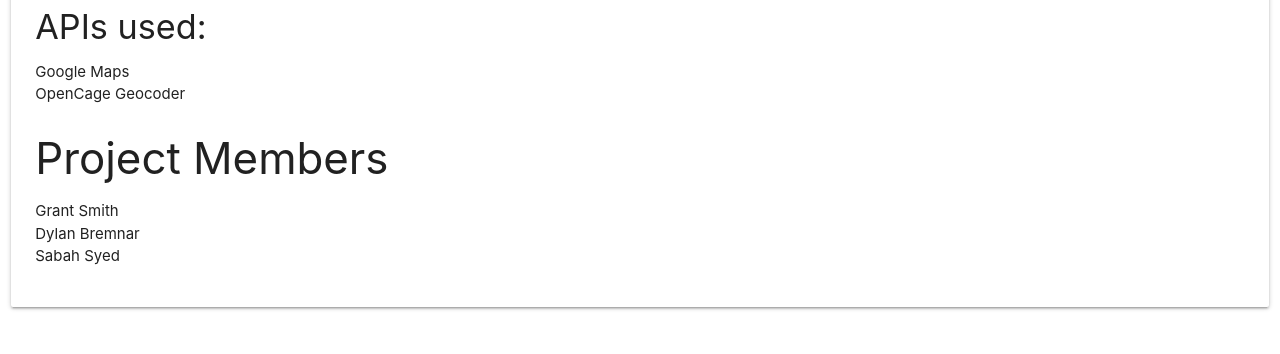
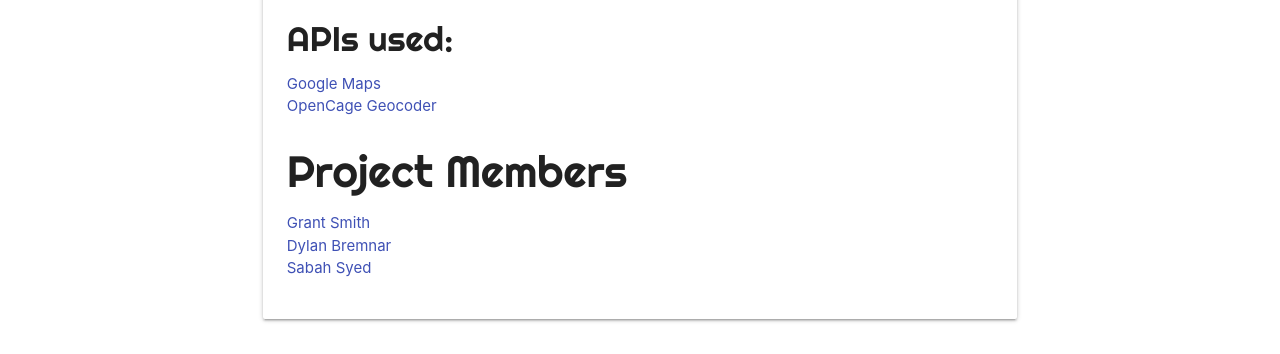
Before and after one commit to grantnsmith/corona-connoisseur, a plain HTML site: page Assets/About-Us.html in a window 1280 px wide. Shown: the part 768-1122 px from the top of the page. Drawn offline with nearby package versions, Linux system fonts and the light colour scheme; the site is published under a folder, as on GitHub Pages, so addresses that start at the root find nothing; a web font is replaced by a local one.

Commit message:
changed style.css link in about-us

```diff
--- a/Assets/About-Us.html
+++ b/Assets/About-Us.html
@@ -7,7 +7,7 @@
     <link rel="stylesheet" href="https://cdnjs.cloudflare.com/ajax/libs/materialize/1.0.0/css/materialize.min.css">
     <link href="https://fonts.googleapis.com/icon?family=Material+Icons" rel="stylesheet">
     <link href="https://fonts.googleapis.com/css?family=Cinzel:700|Courgette|Delius+Unicase:700|Righteous|Vast+Shadow&display=swap" rel="stylesheet">
-    <link rel="stylesheet" href="/Assets/style.css">
+    <link rel="stylesheet" href="./style.css">
     <title>About us</title>
 </head>
 <body>
```
